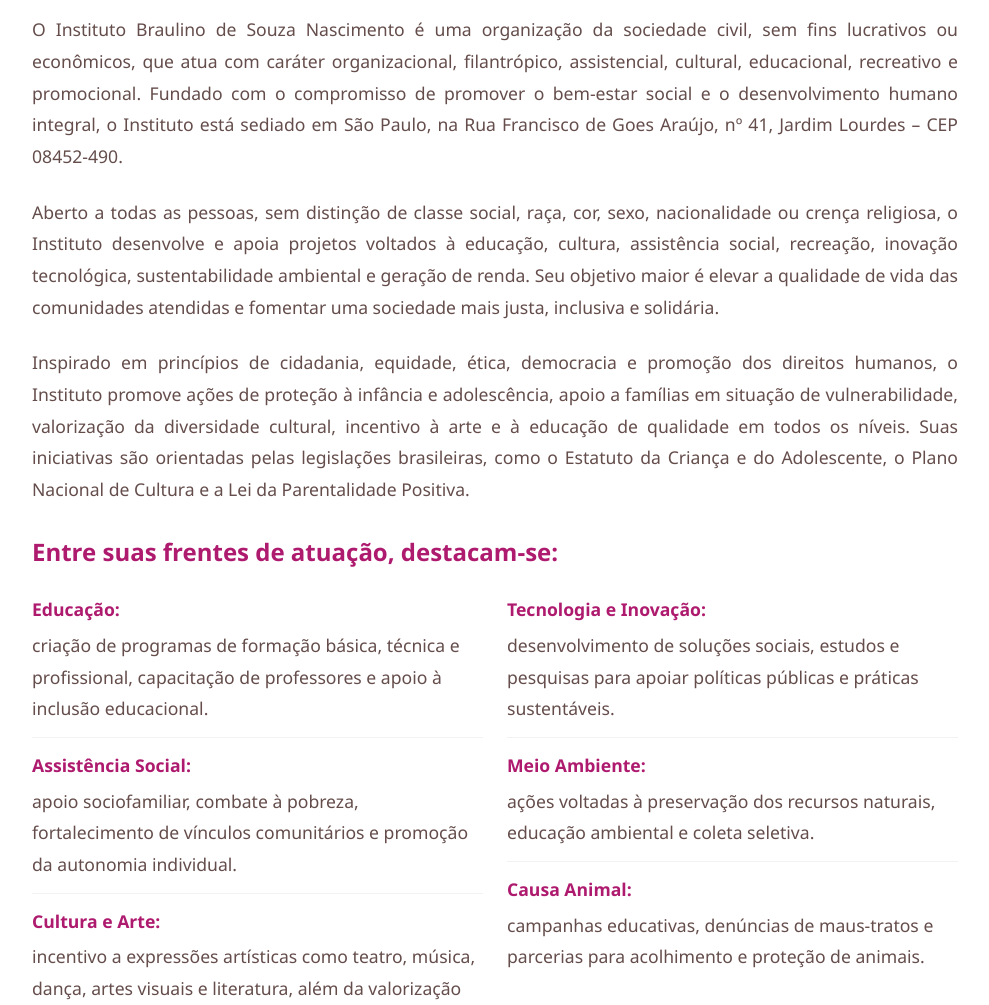
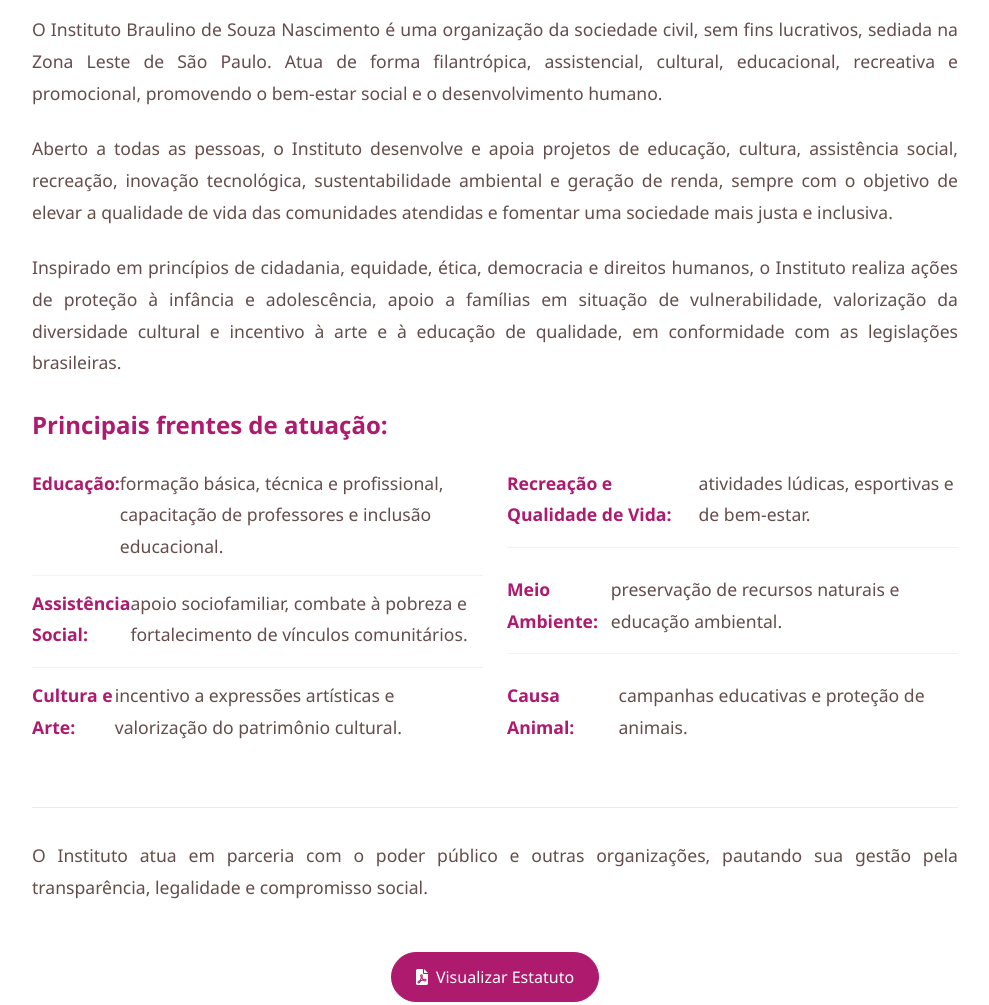
Before and after one commit to KamyllaJawad/InstitutoBraulino, a website: page index.html in a window 1280 px wide. Shown: the part 920-1925 px from the top of the page, without its empty margins (145-1134 px from the left). Drawn offline with nearby package versions, Linux system fonts and the light colour scheme; no server answers.

Commit message:
atualização

```diff
--- a/css/style.css
+++ b/css/style.css
@@ -572,6 +572,13 @@
     .map-container {
         height: 400px;
     }
+
+    .areas-atuacao .row {
+        flex-direction: column;
+    }
+    .areas-atuacao .col-md-6 {
+        margin-bottom: 1.5rem;
+    }
 }
 
 @media (max-width: 768px) {
@@ -815,7 +822,24 @@
     margin-top: 2rem;
 }
 
+.areas-atuacao .row {
+    display: flex;
+    align-items: stretch;
+    gap: 0;
+}
+
+.areas-atuacao .col-md-6 {
+    display: flex;
+    flex-direction: column;
+    justify-content: stretch;
+}
+
 .areas-list {
+    flex: 1 1 0;
+    display: flex;
+    flex-direction: column;
+    justify-content: space-between;
+    height: 100%;
     list-style: none;
     padding-left: 0;
 }
@@ -824,6 +848,9 @@
     position: relative;
     padding: 0.75rem 0;
     border-bottom: 1px solid rgba(201, 185, 184, 0.2);
+    min-height: 48px;
+    display: flex;
+    align-items: flex-start;
 }
 
 .areas-list li:last-child {
@@ -853,3 +880,11 @@
         padding: 0.5rem 0;
     }
 }
+
+.main-logo-flip {
+    transform: scaleX(-1);
+}
+
+.navbar.scrolled .main-logo-flip {
+    transform: scaleX(-1) scale(0.95);
+}
--- a/index.html
+++ b/index.html
@@ -21,7 +21,7 @@
     <meta property="twitter:description" content="Transformando vidas através do empoderamento feminino e apoio comunitário em São Paulo.">
     <meta property="twitter:image" content="assets/imgs/passaro.png">
 
-    <title>Instituto Braulino - Empoderamento Feminino e Apoio Comunitário</title>
+    <title>Instituto Braulino</title>
     <link rel="icon" type="image/svg+xml" href="assets/imgs/passaro.svg">
     <!-- Bootstrap CSS -->
     <link href="https://cdn.jsdelivr.net/npm/bootstrap@5.3.0/dist/css/bootstrap.min.css" rel="stylesheet">
@@ -37,7 +37,7 @@
     <nav class="navbar navbar-expand-lg fixed-top">
         <div class="container">
             <a class="navbar-brand d-none d-lg-block" href="#">
-                <img src="assets/imgs/passaro.png" alt="Instituto Braulino" class="main-logo">
+                <img src="assets/imgs/passaro.png" alt="Instituto Braulino" class="main-logo main-logo-flip">
             </a>
             <button class="navbar-toggler" type="button" data-bs-toggle="collapse" data-bs-target="#navbarNav">
                 <span class="navbar-toggler-icon"></span>
@@ -85,32 +85,32 @@
                     <div class="about-content">
                         <div class="main-text mb-4">
                             <p class="mb-4">
-                                O Instituto Braulino de Souza Nascimento é uma organização da sociedade civil, sem fins lucrativos ou econômicos, que atua com caráter organizacional, filantrópico, assistencial, cultural, educacional, recreativo e promocional. Fundado com o compromisso de promover o bem-estar social e o desenvolvimento humano integral, o Instituto está sediado em São Paulo, na Rua Francisco de Goes Araújo, nº 41, Jardim Lourdes – CEP 08452-490.
+                                O Instituto Braulino de Souza Nascimento é uma organização da sociedade civil, sem fins lucrativos, sediada na Zona Leste de São Paulo. Atua de forma filantrópica, assistencial, cultural, educacional, recreativa e promocional, promovendo o bem-estar social e o desenvolvimento humano.
                             </p>
                             <p class="mb-4">
-                                Aberto a todas as pessoas, sem distinção de classe social, raça, cor, sexo, nacionalidade ou crença religiosa, o Instituto desenvolve e apoia projetos voltados à educação, cultura, assistência social, recreação, inovação tecnológica, sustentabilidade ambiental e geração de renda. Seu objetivo maior é elevar a qualidade de vida das comunidades atendidas e fomentar uma sociedade mais justa, inclusiva e solidária.
+                                Aberto a todas as pessoas, o Instituto desenvolve e apoia projetos de educação, cultura, assistência social, recreação, inovação tecnológica, sustentabilidade ambiental e geração de renda, sempre com o objetivo de elevar a qualidade de vida das comunidades atendidas e fomentar uma sociedade mais justa e inclusiva.
                             </p>
                             <p class="mb-4">
-                                Inspirado em princípios de cidadania, equidade, ética, democracia e promoção dos direitos humanos, o Instituto promove ações de proteção à infância e adolescência, apoio a famílias em situação de vulnerabilidade, valorização da diversidade cultural, incentivo à arte e à educação de qualidade em todos os níveis. Suas iniciativas são orientadas pelas legislações brasileiras, como o Estatuto da Criança e do Adolescente, o Plano Nacional de Cultura e a Lei da Parentalidade Positiva.
+                                Inspirado em princípios de cidadania, equidade, ética, democracia e direitos humanos, o Instituto realiza ações de proteção à infância e adolescência, apoio a famílias em situação de vulnerabilidade, valorização da diversidade cultural e incentivo à arte e à educação de qualidade, em conformidade com as legislações brasileiras.
                             </p>
                         </div>
 
                         <div class="areas-atuacao mb-4">
-                            <h3 class="h4 mb-3">Entre suas frentes de atuação, destacam-se:</h3>
+                            <h3 class="h4 mb-3">Principais frentes de atuação:</h3>
                             <div class="row">
                                 <div class="col-md-6">
                                     <ul class="areas-list">
-                                        <li><strong>Educação:</strong> criação de programas de formação básica, técnica e profissional, capacitação de professores e apoio à inclusão educacional.</li>
-                                        <li><strong>Assistência Social:</strong> apoio sociofamiliar, combate à pobreza, fortalecimento de vínculos comunitários e promoção da autonomia individual.</li>
-                                        <li><strong>Cultura e Arte:</strong> incentivo a expressões artísticas como teatro, música, dança, artes visuais e literatura, além da valorização do patrimônio cultural brasileiro.</li>
-                                        <li><strong>Recreação e Qualidade de Vida:</strong> organização de atividades lúdicas, esportivas e de bem-estar, com foco em saúde mental, convivência social e prevenção de doenças.</li>
+                                        <li><strong>Educação:</strong> formação básica, técnica e profissional, capacitação de professores e inclusão educacional.</li>
+                                        <li><strong>Assistência Social:</strong> apoio sociofamiliar, combate à pobreza e fortalecimento de vínculos comunitários.</li>
+                                        <li><strong>Cultura e Arte:</strong> incentivo a expressões artísticas e valorização do patrimônio cultural.</li>
+
                                     </ul>
                                 </div>
                                 <div class="col-md-6">
                                     <ul class="areas-list">
-                                        <li><strong>Tecnologia e Inovação:</strong> desenvolvimento de soluções sociais, estudos e pesquisas para apoiar políticas públicas e práticas sustentáveis.</li>
-                                        <li><strong>Meio Ambiente:</strong> ações voltadas à preservação dos recursos naturais, educação ambiental e coleta seletiva.</li>
-                                        <li><strong>Causa Animal:</strong> campanhas educativas, denúncias de maus-tratos e parcerias para acolhimento e proteção de animais.</li>
+                                        <li><strong>Recreação e Qualidade de Vida:</strong> atividades lúdicas, esportivas e de bem-estar.</li>
+                                        <li><strong>Meio Ambiente:</strong> preservação de recursos naturais e educação ambiental.</li>
+                                        <li><strong>Causa Animal:</strong> campanhas educativas e proteção de animais.</li>
                                     </ul>
                                 </div>
                             </div>
@@ -118,10 +118,7 @@
 
                         <div class="conclusao">
                             <p class="mb-4">
-                                O Instituto também estabelece parcerias com o poder público e outras organizações para ampliar sua atuação e garantir a eficácia de suas iniciativas. Toda a gestão é pautada pela transparência, economicidade, legalidade e compromisso com o interesse público.
-                            </p>
-                            <p class="mb-4">
-                                Com uma visão transformadora e compromisso social permanente, o Instituto Braulino de Souza Nascimento se consolida como uma referência na promoção da dignidade humana e no fortalecimento de comunidades.
+                                O Instituto atua em parceria com o poder público e outras organizações, pautando sua gestão pela transparência, legalidade e compromisso social.
                             </p>
                         </div>
 
```
